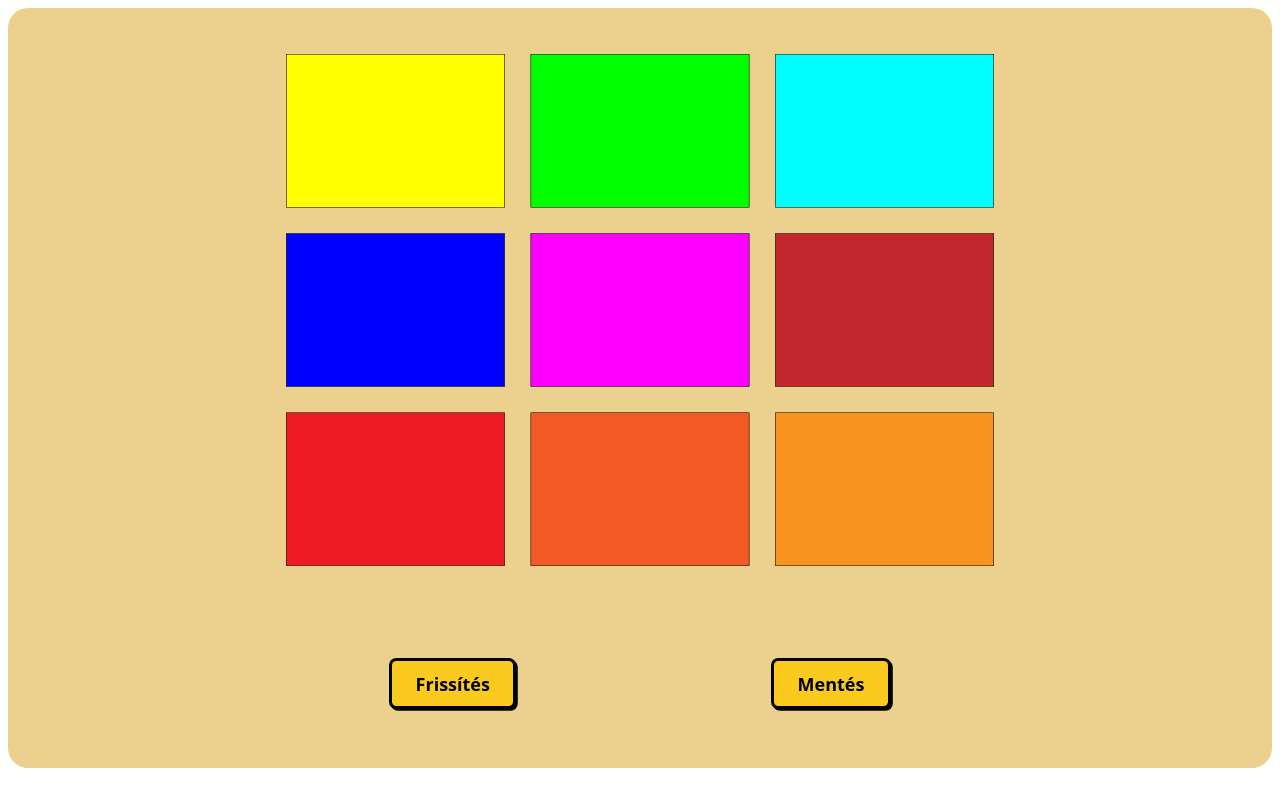
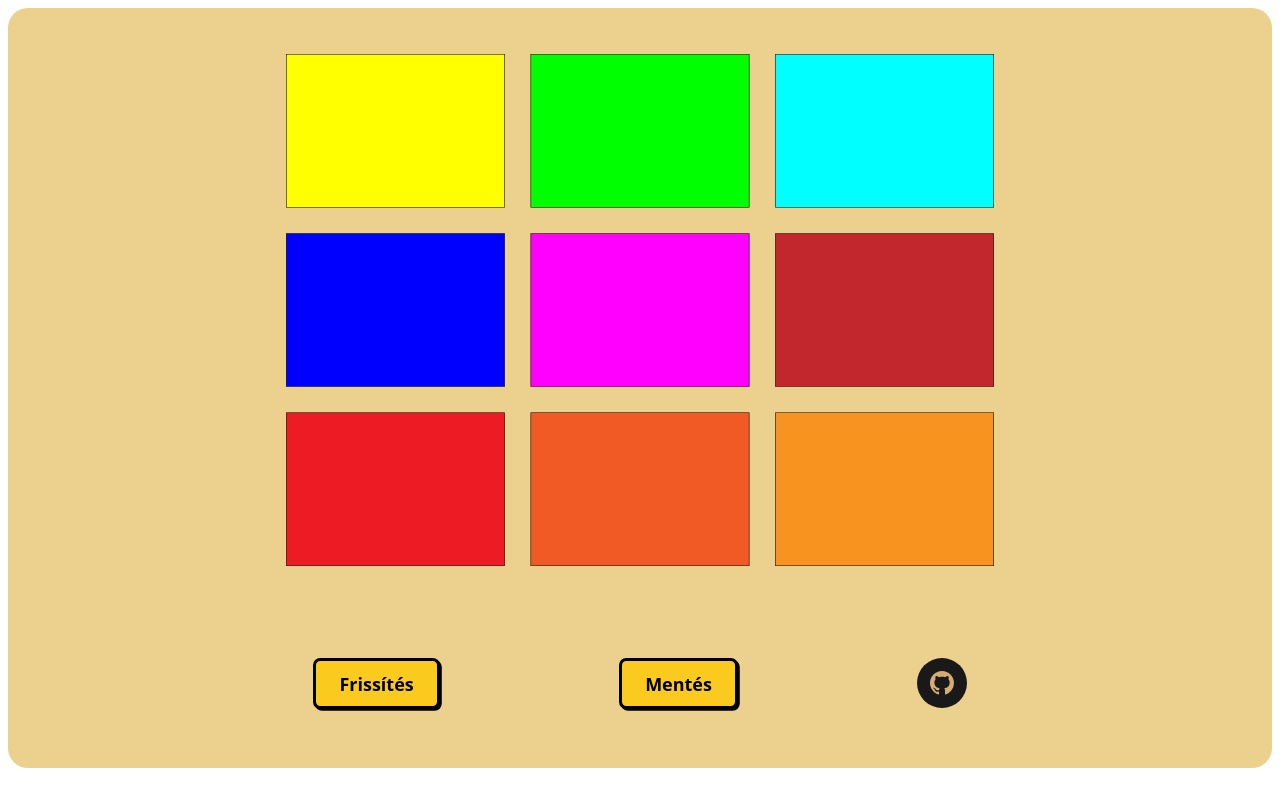
Before and after one commit to ut1s/hegy-terkep, a plain HTML site: page index.html in a window 1280 px wide. Drawn offline with Linux system fonts and the light colour scheme.

Commit message:
Add a little spice
- Add a link to my github profile (it's mine soo...)

```diff
--- a/index.html
+++ b/index.html
@@ -1,11 +1,13 @@
 <!DOCTYPE html>
 <html lang="hu">
+
 <head>
     <meta charset="UTF-8">
     <meta name="viewport" content="width=device-width, initial-scale=1.0">
     <title>HEGY teszt</title>
     <link rel="stylesheet" href="main.css">
 </head>
+
 <body>
     <div class="card">
         <div class="terkep">
@@ -14,9 +16,20 @@
         <div class="gombok">
             <button class="button" id="frissit">Frissítés</button>
             <button class="button" id="ment">Mentés</button>
+            <div class="wrapper">
+                <a href="https://github.com/ut1s" target="_blank" data-tooltip-content="ut1s" class="data-tooltip">
+                    <svg xmlns="http://www.w3.org/2000/svg" width="24" height="24" fill="currentColor"
+                        class="bi bi-github" viewBox="0 0 16 16">
+                        <path
+                            d="M8 0C3.58 0 0 3.58 0 8c0 3.54 2.29 6.53 5.47 7.59.4.07.55-.17.55-.38 0-.19-.01-.82-.01-1.49-2.01.37-2.53-.49-2.69-.94-.09-.23-.48-.94-.82-1.13-.28-.15-.68-.52-.01-.53.63-.01 1.08.58 1.23.82.72 1.21 1.87.87 2.33.66.07-.52.28-.87.51-1.07-1.78-.2-3.64-.89-3.64-3.95 0-.87.31-1.59.82-2.15-.08-.2-.36-1.02.08-2.12 0 0 .67-.21 2.2.82.64-.18 1.32-.27 2-.27s1.36.09 2 .27c1.53-1.04 2.2-.82 2.2-.82.44 1.1.16 1.92.08 2.12.51.56.82 1.27.82 2.15 0 3.07-1.87 3.75-3.65 3.95.29.25.54.73.54 1.48 0 1.07-.01 1.93-.01 2.2 0 .21.15.46.55.38A8.01 8.01 0 0 0 16 8c0-4.42-3.58-8-8-8">
+                        </path>
+                    </svg>
+                </a>
+            </div>
         </div>
     </div>
 
     <script src="gs_szinezes.js"></script>
 </body>
+
 </html>
--- a/main.css
+++ b/main.css
@@ -46,3 +46,70 @@ button:active {
     transform: translate(0.05em, 0.05em);
     box-shadow: 0.05em 0.05em;
 }
+
+.wrapper {
+    display: flex;
+    gap: 10px;
+    font-family: monospace;
+}
+
+.wrapper>div {
+    text-align: center;
+}
+
+.wrapper>div+div {
+    border-inline-start: 1px solid #d6cfcf;
+    padding-inline-start: 15px;
+}
+
+.wrapper>div>p {
+    margin-top: 15px;
+    max-width: 200px;
+}
+
+.wrapper a {
+    display: inline-flex;
+    width: 50px;
+    height: 50px;
+    border-radius: 100%;
+    justify-content: center;
+    align-items: center;
+    background-color: #191919;
+    color: #d5ad72;
+    position: relative;
+}
+
+.data-tooltip::before,
+.data-tooltip::after {
+    position: absolute;
+    visibility: hidden;
+    opacity: 0;
+    transform: translateY(5px);
+    transition: all 0.2s ease;
+}
+
+.data-tooltip::before {
+    content: attr(data-tooltip-content);
+    width: fit-content;
+    font-size: small;
+    font-weight: 600;
+    background-color: inherit;
+    padding: 3px 10px;
+    border-radius: 4px;
+    bottom: calc(100% + 5px);
+}
+
+.data-tooltip::after {
+    content: "";
+    border-top: 5px solid #191919;
+    border-left: 5px solid transparent;
+    border-right: 5px solid transparent;
+    bottom: calc(100% + 1px);
+}
+
+.data-tooltip:hover::before,
+.data-tooltip:hover::after {
+    visibility: visible;
+    opacity: 1;
+    transform: translateY(0);
+}
```
